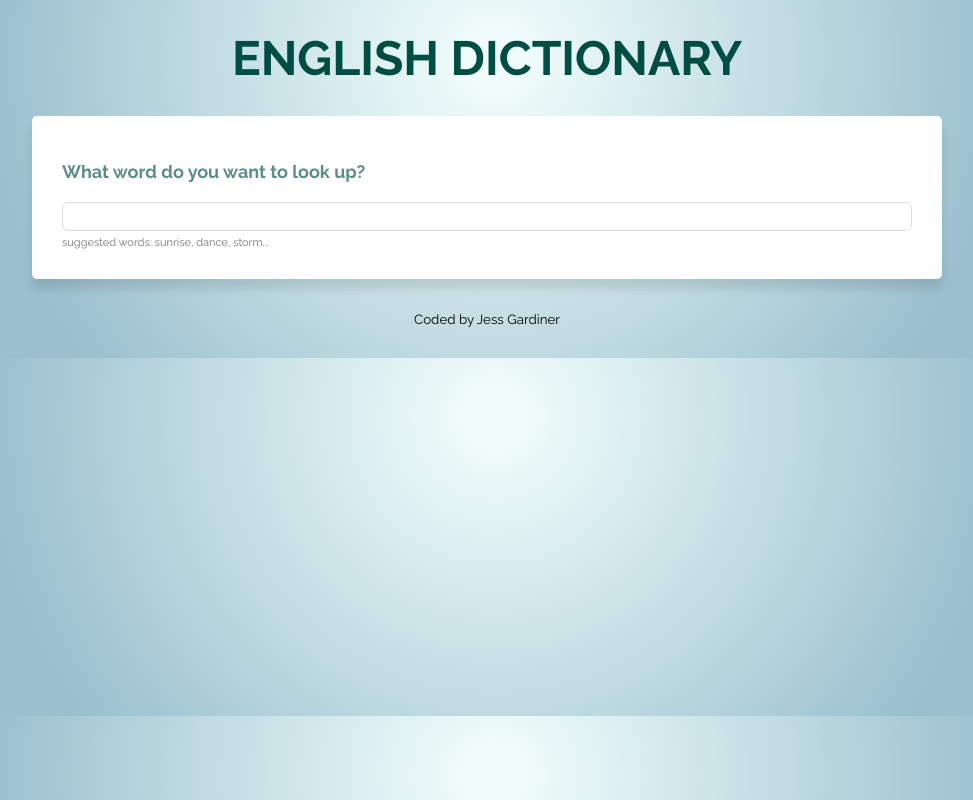
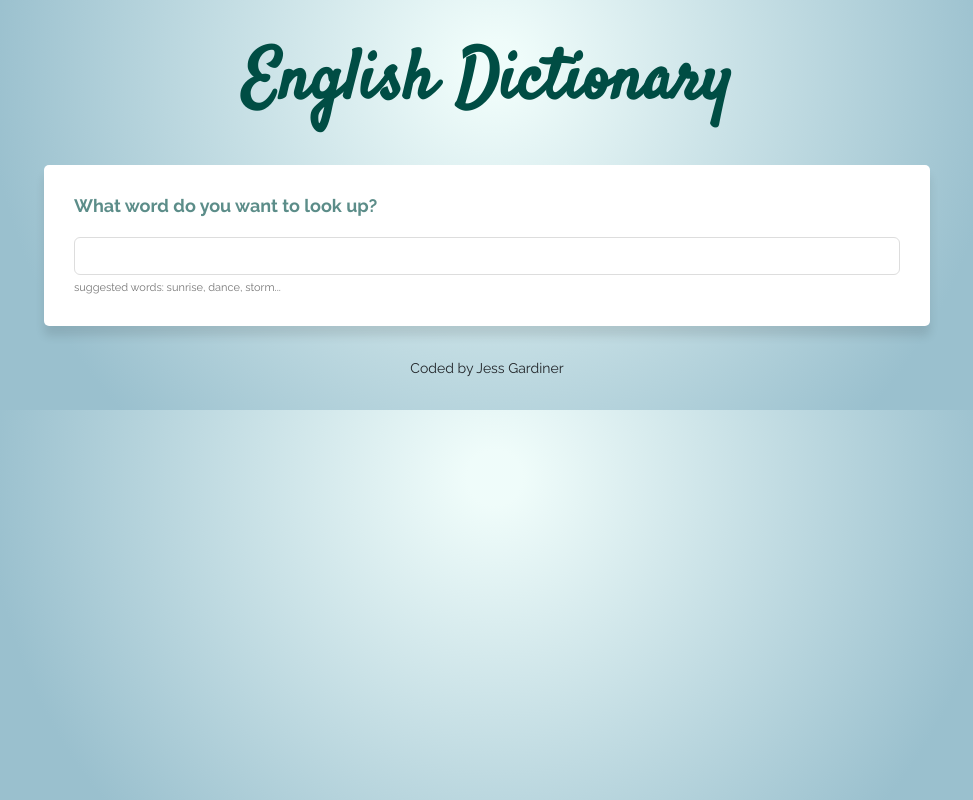
Before and after one commit to JesGardiner/react-dictionary-app, a React (Create React App) app: page / in a window 1280 px wide. Shown: the whole page, without its empty margins (153-1126 px from the left). Built offline with nearby package versions, Linux system fonts and the light colour scheme; no server answers.

Commit message:
Applied finishing styling touches to the project

```diff
--- a/public/index.html
+++ b/public/index.html
@@ -8,7 +8,16 @@
     <link rel="preconnect" href="https://fonts.googleapis.com">
 <link rel="preconnect" href="https://fonts.gstatic.com" crossorigin>
 <link href="https://fonts.googleapis.com/css2?family=Abril+Fatface&family=Cormorant+Garamond:ital,wght@0,300;0,400;0,500;0,600;0,700;1,300;1,400;1,500;1,600;1,700&family=Inconsolata:wght@200..900&family=Josefin+Sans:ital,wght@0,100..700;1,100..700&family=Krona+One&family=Montserrat:ital,wght@0,100..900;1,100..900&family=Poppins:ital,wght@0,100;0,200;0,300;0,400;0,500;0,600;0,700;0,800;0,900;1,100;1,200;1,300;1,400;1,500;1,600;1,700;1,800;1,900&family=Raleway:ital,wght@0,100..900;1,100..900&display=swap" rel="stylesheet">
-    <meta
+<link
+      href="https://cdn.jsdelivr.net/npm/bootstrap@5.0.0-beta2/dist/css/bootstrap.min.css"
+      rel="stylesheet"
+      integrity="sha384-BmbxuPwQa2lc/FVzBcNJ7UAyJxM6wuqIj61tLrc4wSX0szH/Ev+nYRRuWlolflfl"
+      crossorigin="anonymous"
+    />
+<link rel="preconnect" href="https://fonts.googleapis.com">
+<link rel="preconnect" href="https://fonts.gstatic.com" crossorigin>
+<link href="https://fonts.googleapis.com/css2?family=Satisfy&display=swap" rel="stylesheet">
+<meta
       name="description"
       content="Web site created using create-react-app"
     />
--- a/src/App.css
+++ b/src/App.css
@@ -4,10 +4,11 @@
 
 .App-header {
   margin: 30px 0;
-  font-size: 48px;
+  font-size: 70px;
   font-weight: bold;
   text-align: center;
   color: hsl(173, 100%, 15%);
+  font-family: "Satisfy", cursive;
 }
 
 .App-footer {
--- a/src/App.js
+++ b/src/App.js
@@ -6,7 +6,7 @@
     <div className="App">
       <div className="container">
         <header className="App-header">
-          ENGLISH DICTIONARY
+          English Dictionary
         </header>
         <main>
           <Dictionary />
--- a/src/Phonetic.js
+++ b/src/Phonetic.js
@@ -2,7 +2,6 @@
 import "./Phonetic.css";
 
 export default function Phonetic(props) {
-  console.log(props.phonetic);
   return (
     <div className="Phonetic">
       <a href={props.phonetic.audio} target="_blank">
--- /dev/null
+++ b/src/Results.css
@@ -0,0 +1,5 @@
+.Results h2 {
+  font-size: 36px;
+  font-weight: bold;
+  line-height: 1.5;
+}
--- a/src/Results.js
+++ b/src/Results.js
@@ -1,6 +1,7 @@
 import React from "react";
 import Meaning from "./Meaning";
 import Phonetic from "./Phonetic";
+import "./Results.css";
 
 export default function Results(props) {
   if (props.results) {
```
